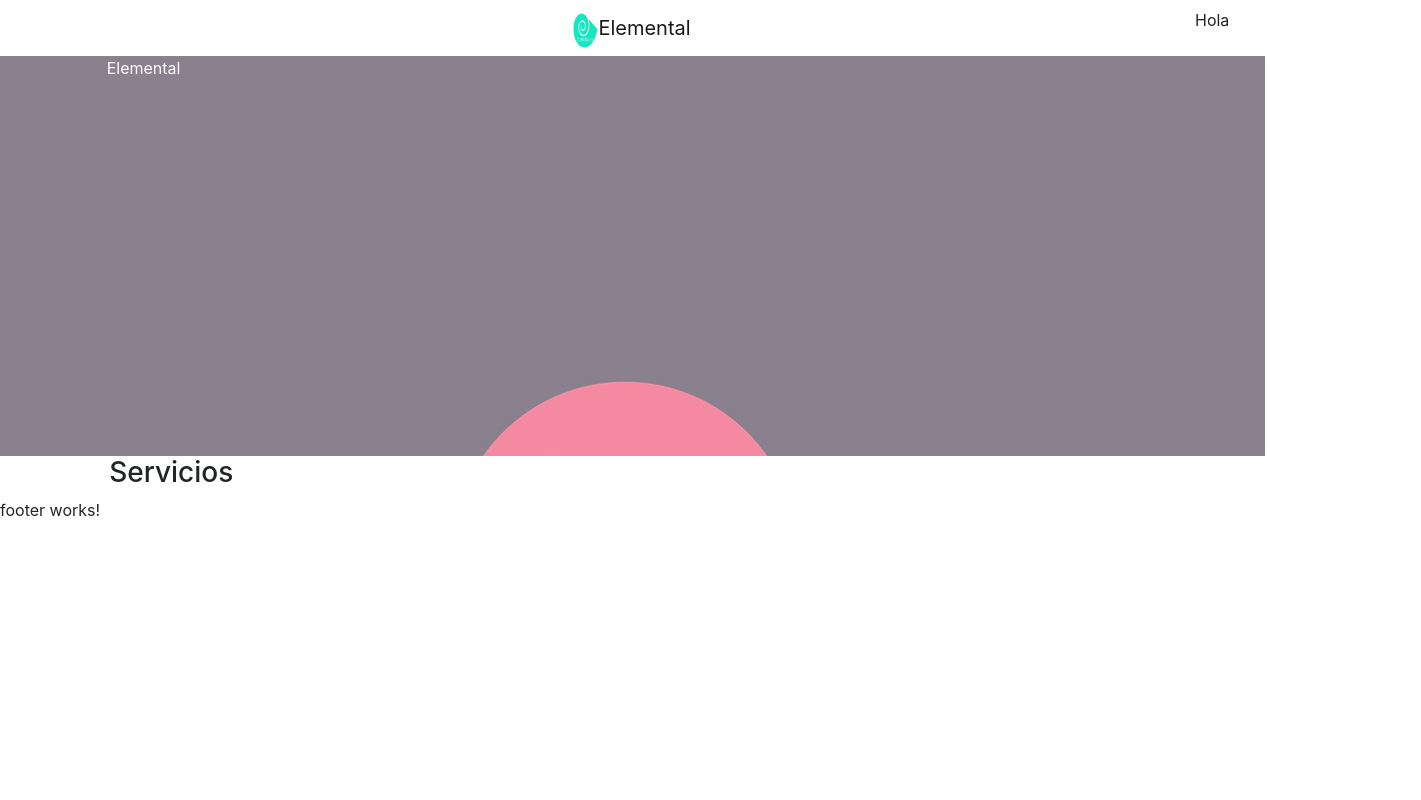
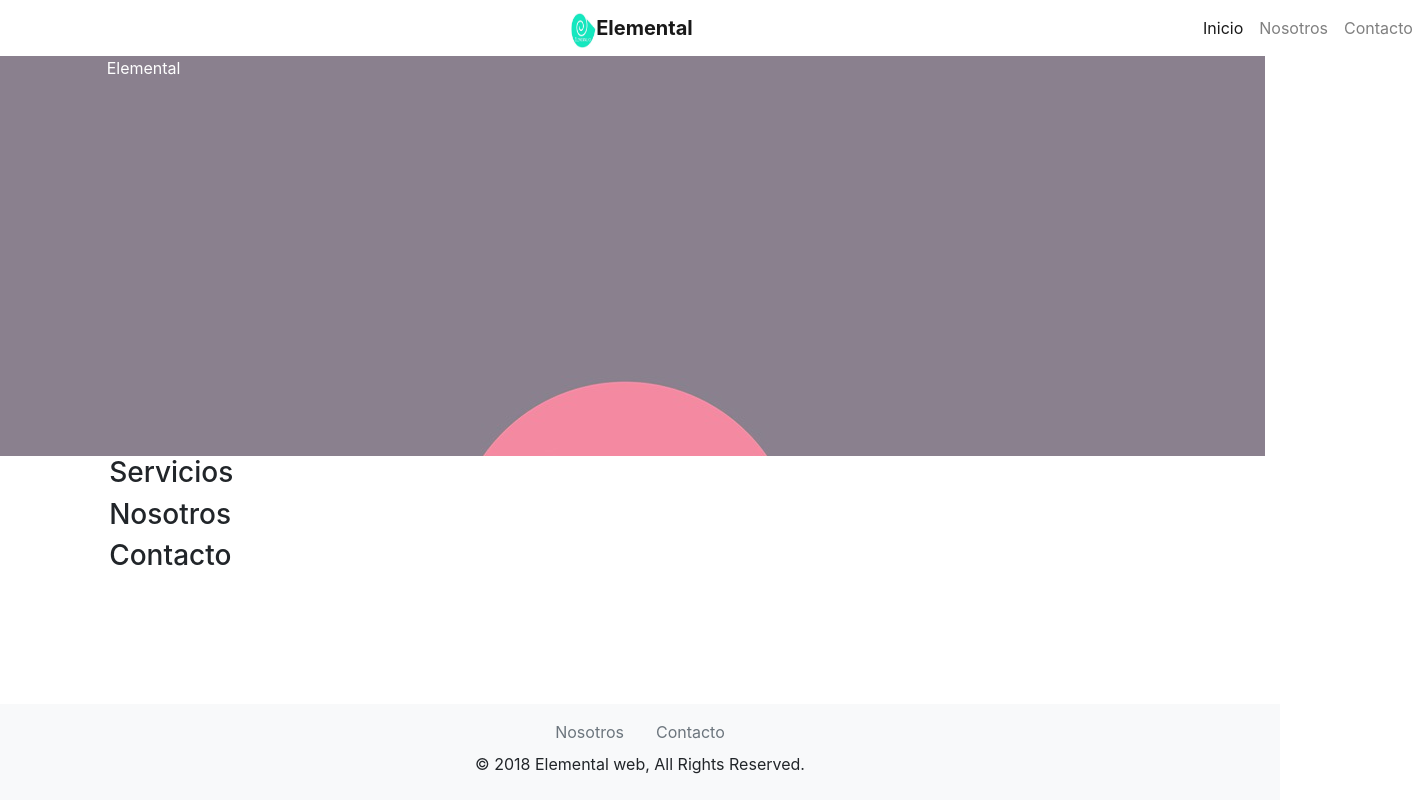
Before and after one commit to Emmanuelgg/elementalweb, an Angular app: page /dashboard in a window 1280 px wide. Shown: the whole page, 1421 px wide, since content can reach past the window. Built offline with nearby package versions, Linux system fonts and the light colour scheme.

Commit message:
Rutas y pie de pagina

```diff
--- /dev/null
+++ b/src/app/about-us/about-us.component.html
@@ -0,0 +1,5 @@
+<div class="row justify-content-center">
+    <div class="col-10">
+        <h3>Nosotros</h3>
+    </div>
+</div>
--- /dev/null
+++ b/src/app/about-us/about-us.component.ts
@@ -0,0 +1,15 @@
+import { Component, OnInit } from '@angular/core';
+
+@Component({
+  selector: 'app-about-us',
+  templateUrl: './about-us.component.html',
+  styleUrls: ['./about-us.component.css']
+})
+export class AboutUsComponent implements OnInit {
+
+  constructor() { }
+
+  ngOnInit() {
+  }
+
+}
--- a/src/app/app-routing.module.ts
+++ b/src/app/app-routing.module.ts
@@ -3,10 +3,14 @@ import { RouterModule, Routes } from '@angular/router';
 
 
 import { DashboardComponent } from './dashboard/dashboard.component';
+import { ContactComponent } from './contact/contact.component';
+import { AboutUsComponent } from './about-us/about-us.component';
 
 const routes: Routes = [
   { path: '', redirectTo: '/dashboard', pathMatch: 'full' },
   { path: 'dashboard', component: DashboardComponent },
+  { path: 'contact', component: ContactComponent },
+  { path: 'about-us', component: AboutUsComponent },
 ];
 
 @NgModule({
--- a/src/app/app.component.html
+++ b/src/app/app.component.html
@@ -1,3 +1,5 @@
 <app-header></app-header>
-<router-outlet></router-outlet>
+<main role="main" class="cointainer-fluid">
+    <router-outlet></router-outlet>
+</main>
 <app-footer></app-footer>
--- a/src/app/app.module.ts
+++ b/src/app/app.module.ts
@@ -6,6 +6,8 @@ import { DashboardComponent } from './dashboard/dashboard.component';
 import { HeaderComponent } from './header/header.component';
 import { FooterComponent } from './footer/footer.component';
 import { AppRoutingModule } from './/app-routing.module';
+import { ContactComponent } from './contact/contact.component';
+import { AboutUsComponent } from './about-us/about-us.component';
 
 
 @NgModule({
@@ -13,7 +15,9 @@ import { AppRoutingModule } from './/app-routing.module';
     AppComponent,
     DashboardComponent,
     HeaderComponent,
-    FooterComponent
+    FooterComponent,
+    ContactComponent,
+    AboutUsComponent
   ],
   imports: [
     BrowserModule,
--- /dev/null
+++ b/src/app/contact/contact.component.html
@@ -0,0 +1,5 @@
+<div class="row justify-content-center">
+    <div class="col-10">
+        <h3>Contacto</h3>
+    </div>
+</div>
--- /dev/null
+++ b/src/app/contact/contact.component.ts
@@ -0,0 +1,15 @@
+import { Component, OnInit } from '@angular/core';
+
+@Component({
+  selector: 'app-contact',
+  templateUrl: './contact.component.html',
+  styleUrls: ['./contact.component.css']
+})
+export class ContactComponent implements OnInit {
+
+  constructor() { }
+
+  ngOnInit() {
+  }
+
+}
--- a/src/app/dashboard/dashboard.component.html
+++ b/src/app/dashboard/dashboard.component.html
@@ -1,14 +1,22 @@
-<div class="cointainer-fluid">
-  <div class="row justify-content-md-center imageTitle">
-    <div class="col-10">
-      <p style="color:white;">Elemental</p>
-    </div>
+<div class="row justify-content-center imageTitle">
+  <div class="col-10">
+    <p style="color:white;">Elemental</p>
   </div>
 </div>
-<div class="cointainer-fluid">
+
+<div class="row justify-content-center">
+    <div class="col-10">
+        <h3>Servicios</h3>
+    </div>
+</div>
+
+<app-about-us></app-about-us>
+<app-contact></app-contact>
+
+<!-- <div class="cointainer-fluid">
     <div class="row justify-content-md-center">
         <div class="col-10">
             <h3>Servicios</h3>
         </div>
     </div>
-</div>
+</div> -->
--- a/src/app/footer/footer.component.html
+++ b/src/app/footer/footer.component.html
@@ -1,3 +1,20 @@
-<p>
-  footer works!
-</p>
+
+<footer class="footer">
+    <nav class="navbar fixed-bottom navbar-light bg-light">
+        <div class="col-12 text-center">
+            <ul class="nav justify-content-center">
+              <li class="nav-item">
+                <a class="nav-link text-secondary" [routerLink]="['about-us']">Nosotros</a>
+              </li>
+              <li class="nav-item">
+                <a class="nav-link text-secondary" [routerLink]="['contact']">Contacto</a>
+              </li>
+            </ul>
+        </div>
+          <div class="col-12 text-center">
+              <p>
+        		  © 2018 Elemental web, All Rights Reserved.
+    		  </p>
+          </div>
+    </nav>
+</footer>
--- a/src/app/header/header.component.html
+++ b/src/app/header/header.component.html
@@ -1,20 +1,27 @@
+<header>
     <nav class="navbar navbar-expand-lg navbar-light top-nav-collapse sticky-top">
 
       <div class="container">
-  <div class="col-md-12 col-lg-12 col-sm-4 text-center">
-    <img src="/assets/images/icon.jpg" style="width:25px; height:35px;" alt="">
-    <a class="navbar-brand" href="dashboard/"> Elemental</a>
+        <div class="col-4 col-sm-4 col-md-12 col-lg-12 col-xl-12 text-center">
+          <img src="/assets/images/icon.jpg" style="width:25px; height:35px;" alt="elementalweb web diseño paginasweb website site elemental.io">
+          <a class="navbar-brand" [routerLink]="['dashboard']"><strong>Elemental</strong></a>
         </div>
-
-  <div class="collapse navbar-collapse" id="navbarTogglerDemo01">
-      <p>Hola</p>
-  </div>
-  <div class="col-auto">
         <button class="navbar-toggler" type="button" data-toggle="collapse" data-target="#navbarTogglerDemo01" aria-controls="navbarTogglerDemo01" aria-expanded="false" aria-label="Toggle navigation">
             <span class="navbar-toggler-icon"></span>
         </button>
+        <div class="collapse navbar-collapse" id="navbarTogglerDemo01">
+          <ul class="navbar-nav mr-auto mt-2 mt-lg-0">
+            <li class="nav-item" [routerLinkActive]="['active']">
+              <a class="nav-link" [routerLink]="['dashboard']">Inicio</a>
+            </li>
+            <li class="nav-item" [routerLinkActive]="['active']">
+              <a class="nav-link" [routerLink]="['about-us']">Nosotros</a>
+            </li>
+            <li class="nav-item" [routerLinkActive]="['active']">
+              <a class="nav-link" [routerLink]="['contact']">Contacto</a>
+            </li>
+          </ul>
         </div>
-
       </div>
-
     </nav>
+</header>
```
Also changed, not shown: src/app/about-us/about-us.component.css (added), src/app/contact/contact.component.css (added), 2 other files (tests, documents, lock files or other folders). Lines whose indentation alone changed are shown as unchanged.
